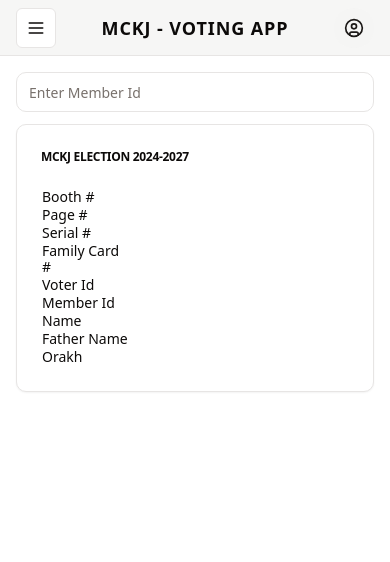
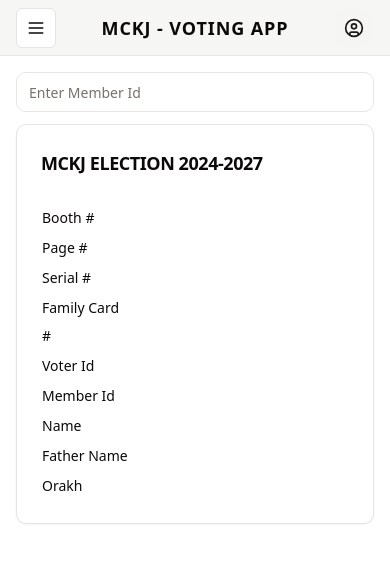
Before and after one commit to NizarKhatri/voter-app, a React (Vite) app: page /home in a window 390 px wide. Shown: the top 562 px of the page. Built offline with nearby package versions, Linux system fonts and the light colour scheme.

Commit message:
mobile styling

```diff
--- a/src/components/home/homeComponent.tsx
+++ b/src/components/home/homeComponent.tsx
@@ -32,7 +32,7 @@ export default function HomeComponent() {
   };
   return (
     <>
-      <div className="grid gap-3 text-xs">
+      <div className="grid gap-3 text-lg sm:text-xs">
         <Input
           id="name"
           type="number"
```
